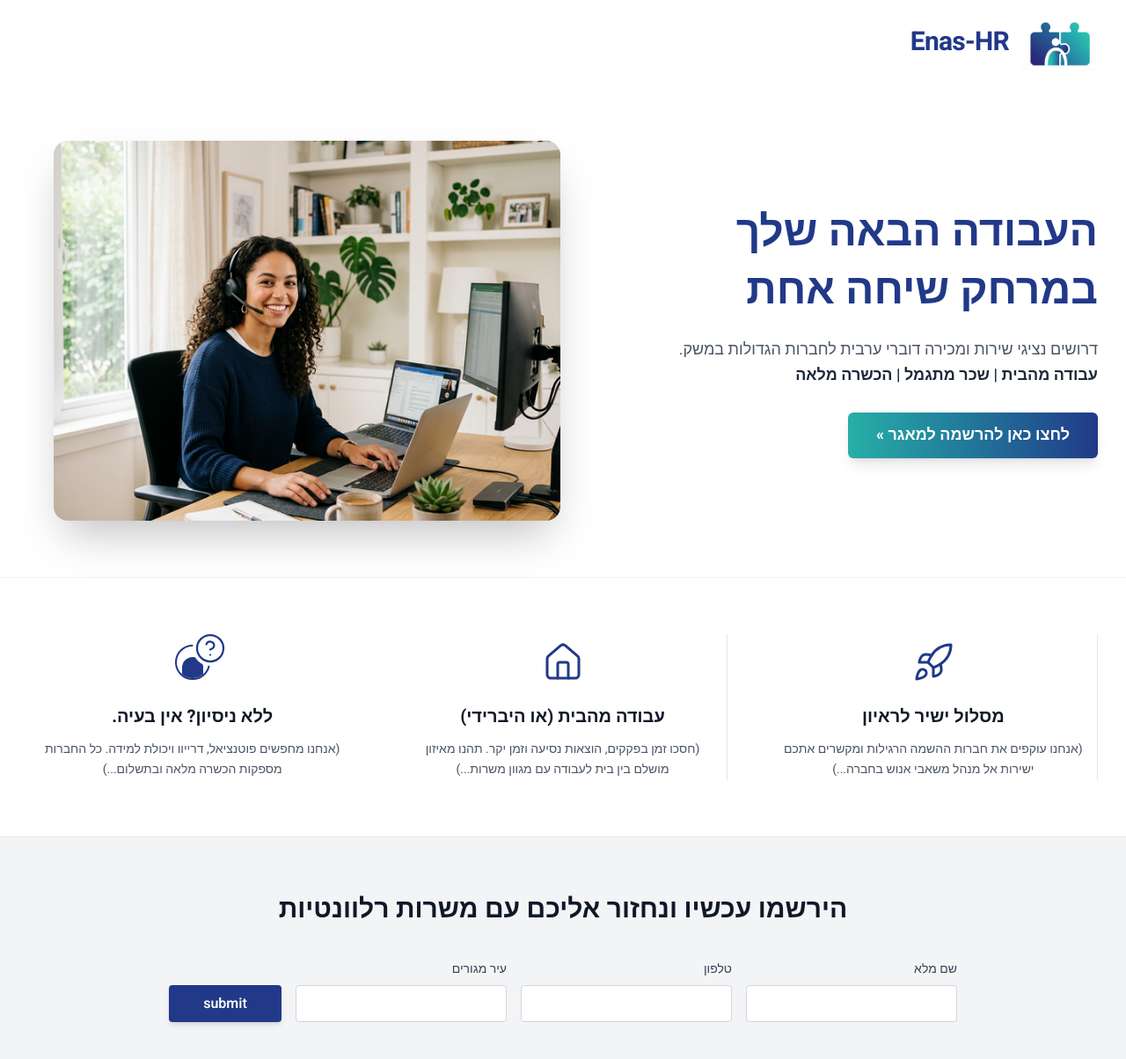
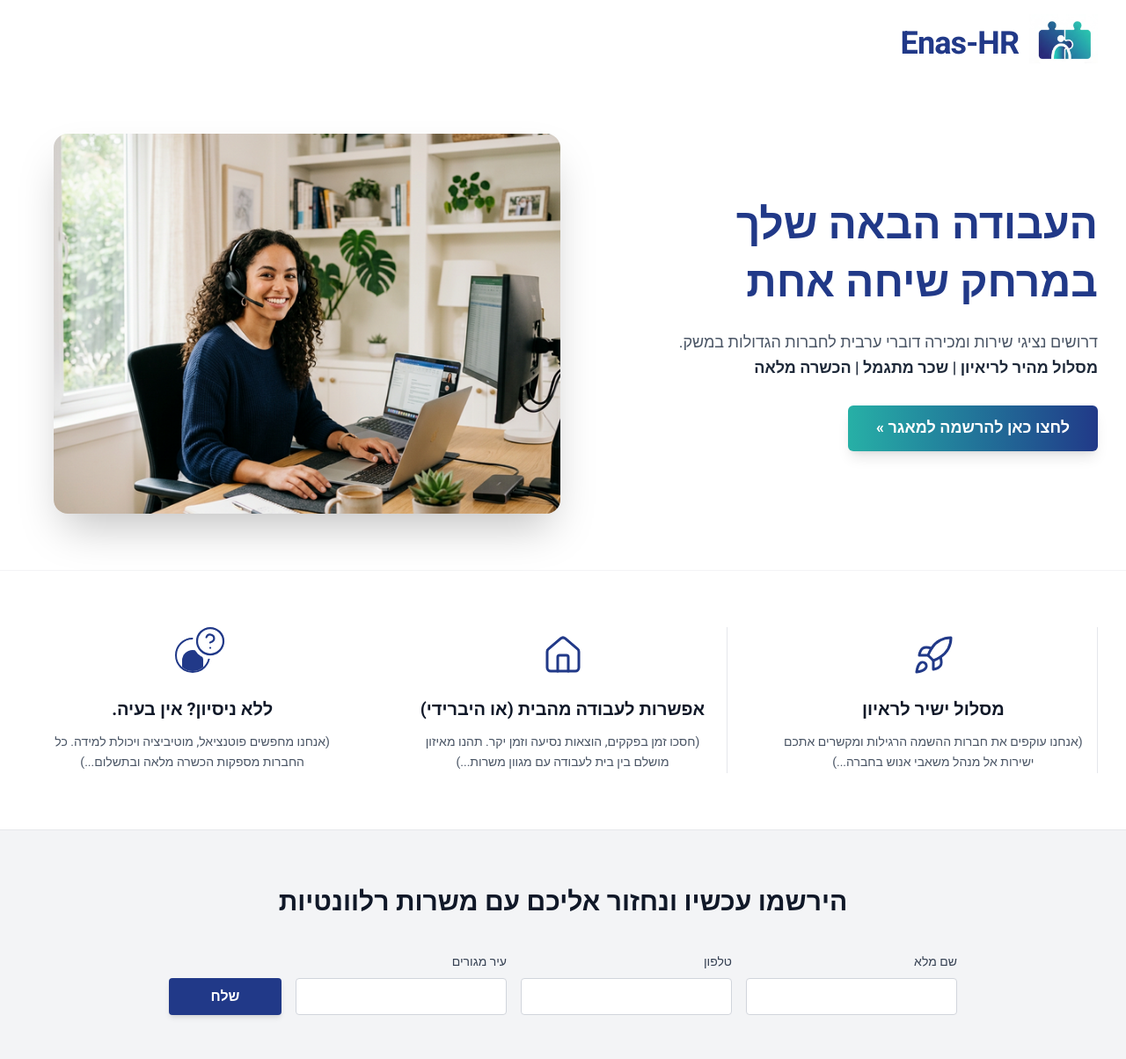
Before and after one commit to mmagba/hr, a Next.js app: page / in a window 1280 px wide. Shown: the top 1204 px of the page at 88% size. Built offline with nearby package versions, Linux system fonts and the light colour scheme.

Commit message:
Edit landing page

```diff
--- a/src/app/page.tsx
+++ b/src/app/page.tsx
@@ -34,10 +34,10 @@ export default function LandingPage() {
             alt="Connect Logo"
             width={180}
             height={60}
-            className="w-auto h-12 md:h-16 object-contain"
+            className="w-auto h-10 md:h-14 object-contain"
             priority
           />
-          <div className="text-[#213988] text-3xl font-bold tracking-tight">Enas-HR</div>
+          <div className="text-[#213988] text-3xl md:text-4xl font-bold tracking-tight mt-3">Enas-HR</div>
         </div>
       </header>
 
@@ -53,7 +53,7 @@ export default function LandingPage() {
             </h1>
             <p className="text-base md:text-lg text-gray-600 leading-relaxed">
               דרושים נציגי שירות ומכירה דוברי ערבית לחברות הגדולות במשק.<br />
-              <span className="font-semibold text-gray-800">עבודה מהבית | שכר מתגמל | הכשרה מלאה</span>
+              <span className="font-semibold text-gray-800">מסלול מהיר לריאיון | שכר מתגמל | הכשרה מלאה</span>
             </p>
             <div className="pt-2">
               <a href="#contact" className="inline-block bg-gradient-to-r from-[#27B0A6] to-[#213988] hover:opacity-90 text-white font-bold text-base md:text-lg py-3 px-8 rounded-md shadow-lg transition-all duration-200 hover:shadow-xl hover:scale-[1.02]">
@@ -97,7 +97,7 @@ export default function LandingPage() {
               <div className="w-16 h-16 text-[#213988] flex items-center justify-center mb-4">
                 <Home size={48} strokeWidth={1.5} />
               </div>
-              <h3 className="text-xl font-bold text-gray-900 mb-3">עבודה מהבית (או היברידי)</h3>
+              <h3 className="text-xl font-bold text-gray-900 mb-3">אפשרות לעבודה מהבית (או היברידי)</h3>
               <p className="text-gray-600 leading-relaxed text-sm">
                 (חסכו זמן בפקקים, הוצאות נסיעה וזמן יקר. תהנו מאיזון מושלם בין בית לעבודה עם מגוון משרות...)
               </p>
@@ -112,7 +112,7 @@ export default function LandingPage() {
               </div>
               <h3 className="text-xl font-bold text-gray-900 mb-3">ללא ניסיון? אין בעיה.</h3>
               <p className="text-gray-600 leading-relaxed text-sm">
-                (אנחנו מחפשים פוטנציאל, דרייוו ויכולת למידה. כל החברות מספקות הכשרה מלאה ובתשלום...)
+                (אנחנו מחפשים פוטנציאל, מוטיביציה ויכולת למידה. כל החברות מספקות הכשרה מלאה ובתשלום...)
               </p>
             </div>
 
@@ -172,9 +172,9 @@ export default function LandingPage() {
               <button
                 type="submit"
                 disabled={status === 'submitting'}
-                className="w-full bg-[#213988] hover:bg-[#1a2d6b] text-white font-semibold py-[9px] px-8 rounded shadow-md transition-colors duration-200 flex items-center justify-center disabled:opacity-70 h-[42px] m-0 self-end"
+                className="w-full bg-[#213988] hover:bg-[#1a2d6b] text-white font-semibold py-[9px] px-8 rounded shadow-md transition-colors duration-200 flex items-center justify-center disabled:opacity-70 h-[42px] m-0 self-end cursor-pointer"
               >
-                {status === 'submitting' ? 'שולח...' : 'submit'}
+                {status === 'submitting' ? 'שולח...' : 'שלח'}
               </button>
             </div>
 
```
